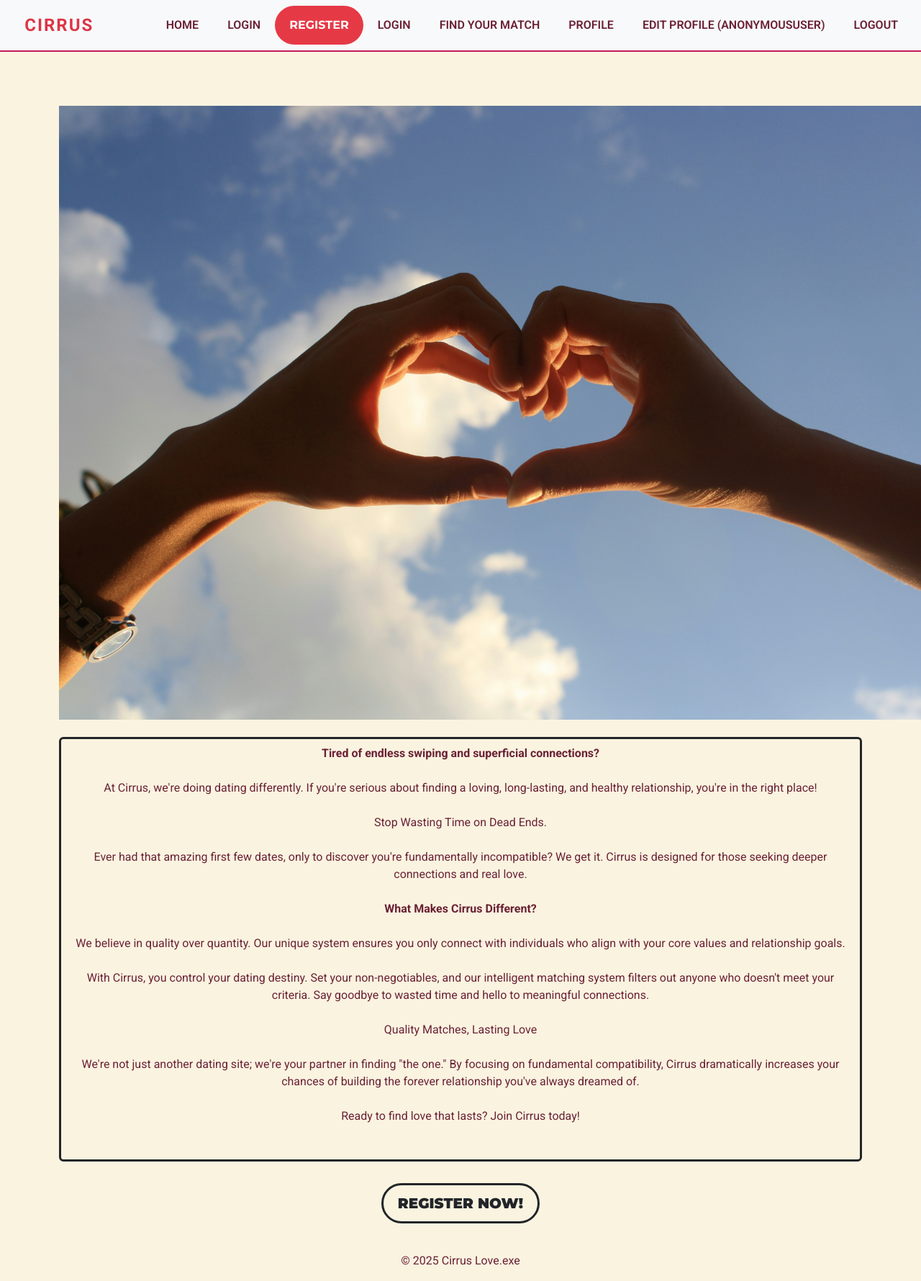
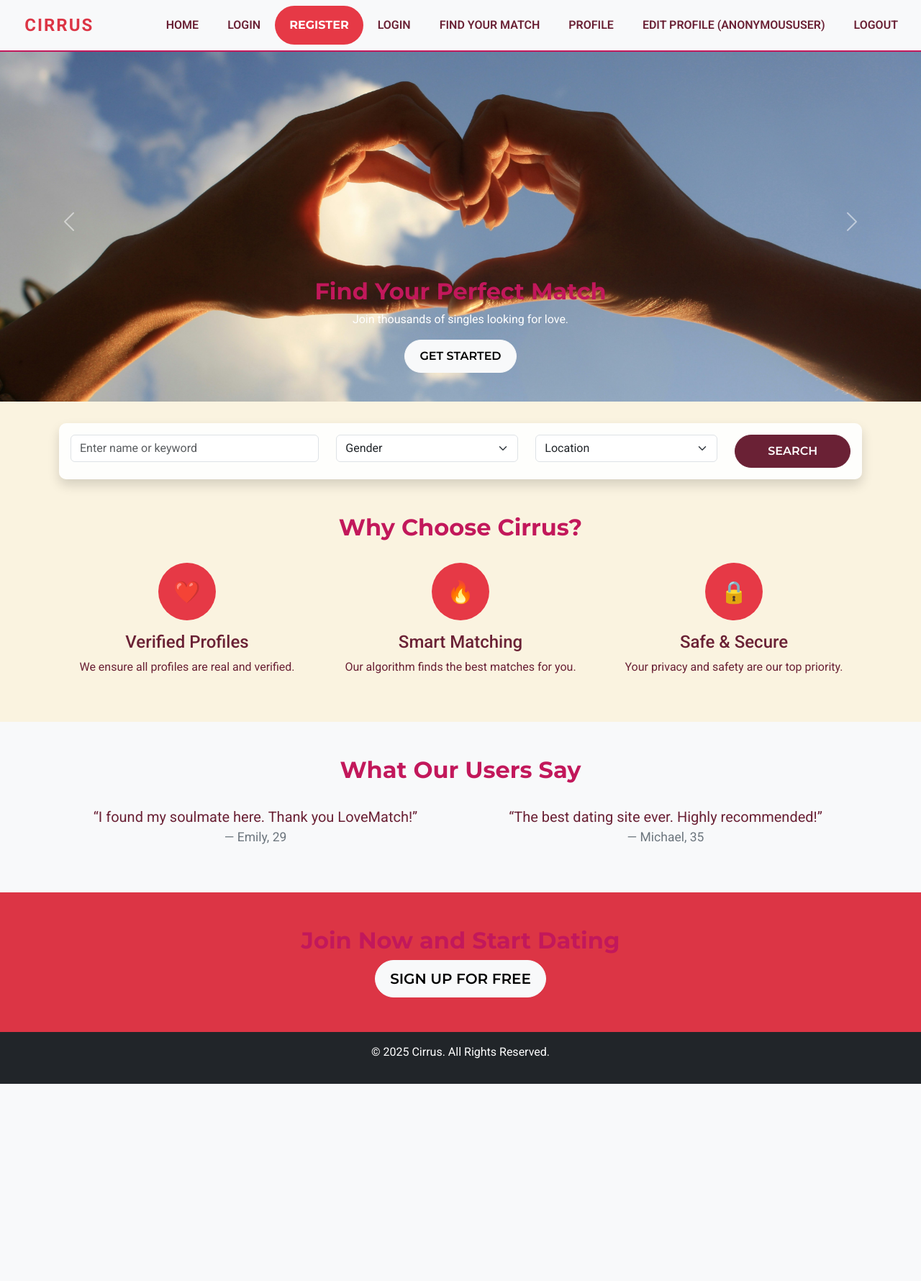
Before and after one commit to Loudotcom/love.exe, a Django app: page / in a window 1280 px wide; the page is wider, and only the part inside the window is pictured. Shown: that part at 72% size. After the commit the page ends 1506 px from the top of that part, so only its background shows below. Run offline with Django 5.2, Linux system fonts and the light colour scheme.

Commit message:
small changes in navbar and home html

```diff
--- a/matching_project/static/css/style.css
+++ b/matching_project/static/css/style.css
@@ -15,6 +15,7 @@ body {
   font-family: 'Roboto', sans-serif;
   background-color: var(--soft-ivory);
   color: var(--elegant-wine);
+  padding-top: 58px;
 }
 
 h1, h2, h3 {
--- a/matching_project/templates/base.html
+++ b/matching_project/templates/base.html
@@ -29,13 +29,13 @@
         {% include 'includes/navbar.html' %}
     </header>
 
-    <div class="container mt-5 flex-grow-1">
+
         <main class="flex-shrink-0 main-bg">
             {% block content %}
             <!-- Content Goes here -->
             {% endblock content %}
         </main>
-    </div>
+
 
     <footer class="mt-auto">
 
--- a/matching_project/templates/home.html
+++ b/matching_project/templates/home.html
@@ -3,44 +3,122 @@
 {% block content %}
 
 
-<div class="vw-100 p-0 m-0">
-    <img class="img-fluid w-100 mt-0 mb-4" src="{% static 'maya-gm-ZatiL5Yx70U-unsplash.jpg' %}" alt="">
+<!-- Hero Section with Search Bar -->
+<div id="heroCarousel" class="carousel slide hero-slider" data-bs-ride="carousel">
+    <div id="heroCarousel" class="carousel slide hero-slider" data-bs-ride="carousel">
+        <div class="carousel-inner">
+            <div class="carousel-item active">
+                <img src="{% static 'maya-gm-ZatiL5Yx70U-unsplash.jpg' %}" class="d-block w-100" alt="Dating Image 1">
+                <div class="carousel-caption d-none d-md-block">
+                    <h2>Find Your Perfect Match</h2>
+                    <p>Join thousands of singles looking for love.</p>
+                    <a href="#" class="btn btn-light">Get Started</a>
+                </div>
+            </div>
+            <div class="carousel-item">
+                <img src="{% static 'maya-gm-ZatiL5Yx70U-unsplash.jpg' %}" class="d-block w-100" alt="Dating Image 2">
+                <div class="carousel-caption d-none d-md-block">
+                    <h2>Love is Just a Click Away</h2>
+                    <p>Connect with amazing people near you.</p>
+                    <a href="#" class="btn btn-light">Sign Up Now</a>
+                </div>
+            </div>
+            <div class="carousel-item">
+                <img src="{% static 'maya-gm-ZatiL5Yx70U-unsplash.jpg' %}" class="d-block w-100" alt="Dating Image 3">
+                <div class="carousel-caption d-none d-md-block">
+                    <h2>Start Your Love Story Today</h2>
+                    <p>We make finding love easy and fun.</p>
+                    <a href="#" class="btn btn-light">Join Us</a>
+                </div>
+            </div>
+        </div>
+        <button class="carousel-control-prev" type="button" data-bs-target="#heroCarousel" data-bs-slide="prev">
+            <span class="carousel-control-prev-icon"></span>
+        </button>
+        <button class="carousel-control-next" type="button" data-bs-target="#heroCarousel" data-bs-slide="next">
+            <span class="carousel-control-next-icon"></span>
+        </button>
+    </div>
 </div>
 
-<div class="container d-flex p-2 text-center border border-3 border-dark rounded text-background">
-    <div class="md-col">
-        <div class="row">
-    <p>
-        <strong>Tired of endless swiping and superficial connections?</strong>
-        <br><br>
-         At Cirrus, we're doing dating differently. If you're serious about finding a loving, long-lasting, and healthy relationship, you're in the right place!
-        <br><br>
-        Stop Wasting Time on Dead Ends.
-        <br><br>
-        Ever had that amazing first few dates, only to discover you're fundamentally incompatible? We get it. Cirrus is designed for those seeking deeper connections and real love.
-        <br><br>
-        <strong>What Makes Cirrus Different?</strong>
-        <br><br>
-        We believe in quality over quantity. Our unique system ensures you only connect with individuals who align with your core values and relationship goals.
-        <br><br>
-        With Cirrus, you control your dating destiny. Set your non-negotiables, and our intelligent matching system filters out anyone who doesn't meet your criteria. Say goodbye to wasted time and hello to meaningful connections.
-        <br><br>
-        Quality Matches, Lasting Love
-        <br><br>
-        We're not just another dating site; we're your partner in finding "the one." By focusing on fundamental compatibility, Cirrus dramatically increases your chances of building the forever relationship you've always dreamed of.
-        <br><br>
-        Ready to find love that lasts? Join Cirrus today!
-        <br><br>
-    </p>
+<!-- Search Bar -->
+<div class="container mt-4">
+    <div class="search-bar p-3 shadow">
+        <form class="row">
+            <div class="col-md-4">
+                <input type="text" class="form-control" placeholder="Enter name or keyword">
+            </div>
+            <div class="col-md-3">
+                <select class="form-select">
+                    <option selected>Gender</option>
+                    <option value="male">Male</option>
+                    <option value="female">Female</option>
+                </select>
+            </div>
+            <div class="col-md-3">
+                <select class="form-select">
+                    <option selected>Location</option>
+                    <option value="new-york">New York</option>
+                    <option value="los-angeles">Los Angeles</option>
+                    <option value="chicago">Chicago</option>
+                </select>
+            </div>
+            <div class="col-md-2">
+                <button type="submit" class="btn btn-danger w-100">Search</button>
+            </div>
+        </form>
+    </div>
 </div>
-</div>
-</div>
-<div class="flex-container text-center">
-            <button type="button" class="btn mx-auto btn-lg mt-4 mb-4 green-button border-3 border-dark"><strong>Register Now!</strong></button>
+
+<!-- Features Section -->
+<section class="container text-center my-5">
+    <h2>Why Choose Cirrus?</h2>
+    <div class="row mt-4">
+        <div class="col-md-4">
+            <div class="feature-icon mx-auto mb-3">❤️</div>
+            <h4>Verified Profiles</h4>
+            <p>We ensure all profiles are real and verified.</p>
+        </div>
+        <div class="col-md-4">
+            <div class="feature-icon mx-auto mb-3">🔥</div>
+            <h4>Smart Matching</h4>
+            <p>Our algorithm finds the best matches for you.</p>
+        </div>
+        <div class="col-md-4">
+            <div class="feature-icon mx-auto mb-3">🔒</div>
+            <h4>Safe & Secure</h4>
+            <p>Your privacy and safety are our top priority.</p>
         </div>
     </div>
+</section>
 
-</div>
+<!-- Testimonials -->
+<section class="bg-light py-5 text-center">
+    <div class="container">
+        <h2>What Our Users Say</h2>
+        <div class="row mt-4">
+            <div class="col-md-6">
+                <blockquote class="blockquote">
+                    <p>“I found my soulmate here. Thank you LoveMatch!”</p>
+                    <footer class="blockquote-footer">Emily, 29</footer>
+                </blockquote>
+            </div>
+            <div class="col-md-6">
+                <blockquote class="blockquote">
+                    <p>“The best dating site ever. Highly recommended!”</p>
+                    <footer class="blockquote-footer">Michael, 35</footer>
+                </blockquote>
+            </div>
+        </div>
+    </div>
+</section>
+
+<!-- Call to Action -->
+<section class="text-center py-5 bg-danger text-white">
+    <h2>Join Now and Start Dating</h2>
+    <a href="#" class="btn btn-light btn-lg">Sign Up for Free</a>
+</section>
+
 
 
 {% endblock %}
--- a/matching_project/templates/includes/footer.html
+++ b/matching_project/templates/includes/footer.html
@@ -1,3 +1,3 @@
-<div class="text-center p-3">
-    © 2025 Cirrus Love.exe
-</div>
+<footer class="bg-dark text-white text-center py-3">
+    <p>&copy; 2025 Cirrus. All Rights Reserved.</p>
+</footer>
--- a/matching_project/templates/includes/navbar.html
+++ b/matching_project/templates/includes/navbar.html
@@ -1,4 +1,4 @@
-<nav class="navbar navbar-expand-lg navbar-light bg-light">
+<nav class="navbar navbar-expand-lg navbar-light bg-light fixed-top">
     <div class="container-fluid">
         <!-- Ensure the user cannot access other pages once they register until they complete their profile -->
         <a class="navbar-brand fw-bold text-danger"
```
